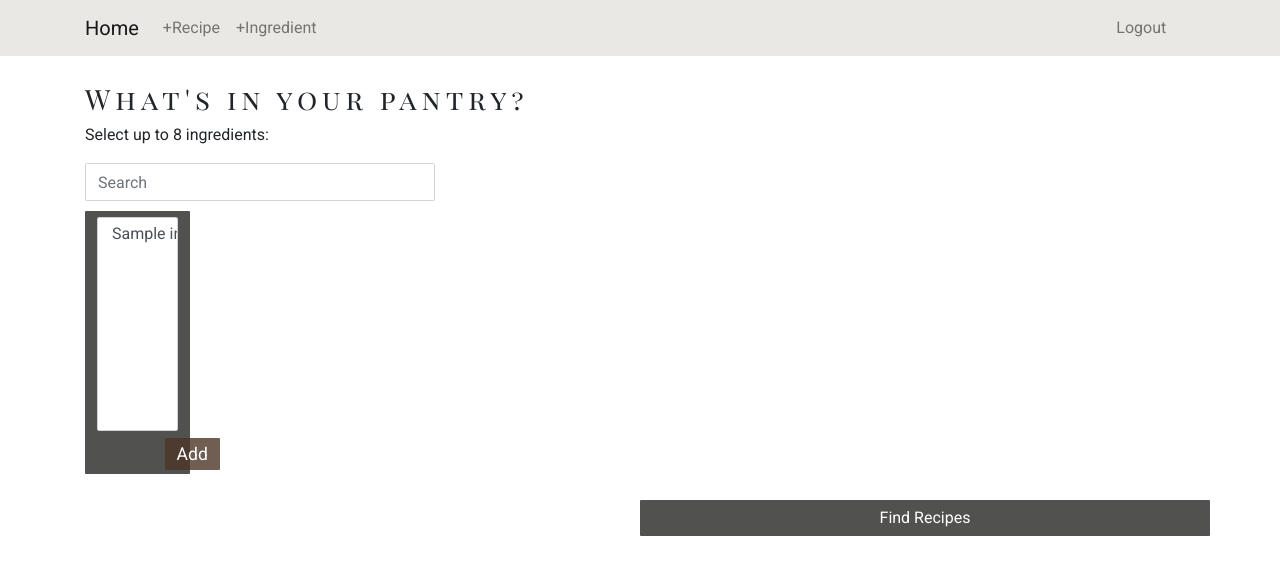
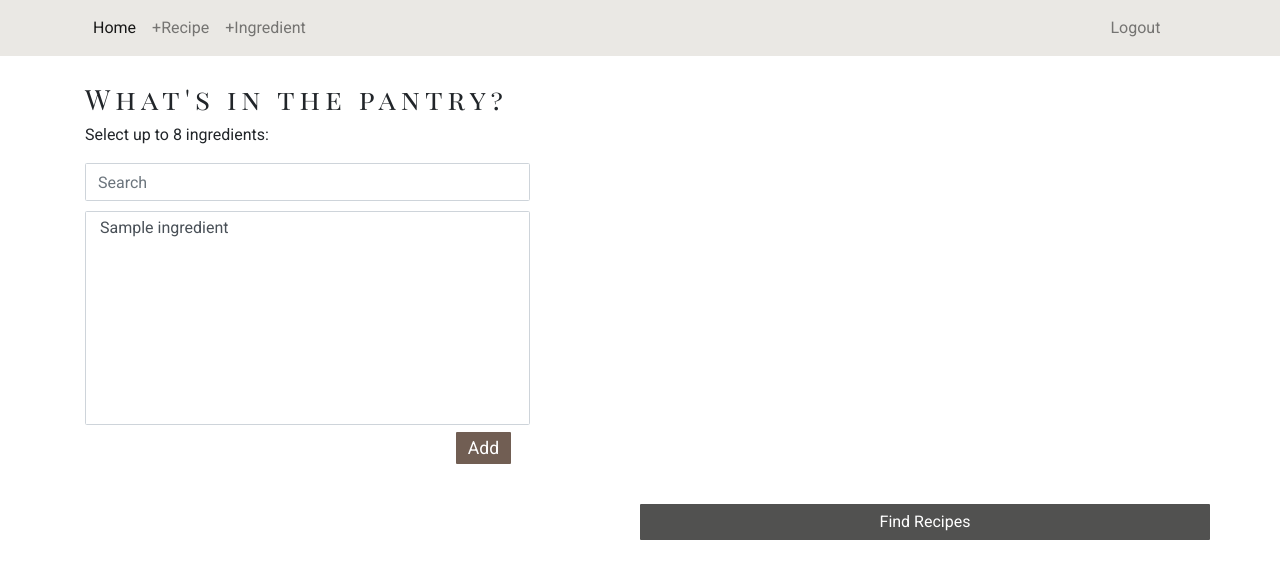
Before and after one commit to kirstenmay/meal_planning, a Django app: template apps/ingredients/templates/Ingredients/find_recipe.html in a window 1280 px wide. Shown: the top 579 px of the page. Run offline with Django 3.2, Linux system fonts and the light colour scheme; the template is opened without the code that fills it: most values are stand-ins (such as "Sample title", 1, 10 or a date in 2020); some libraries are stand-ins or nearby versions.

Commit message:
getting to same version as Kirsten

```diff
--- a/apps/ingredients/static/ingredients/css/style.css
+++ b/apps/ingredients/static/ingredients/css/style.css
@@ -5,12 +5,8 @@ h3 {
     margin-bottom: 0.5rem;
 }
 
-nav.navbar.navbar-expand-lg.navbar-light.bg-light {
-    background-color: rgb(184, 178, 166, 0.3);
-}
-
 #add_button {
-    width: 20%;
+    width: 25%;
     background-color: rgb(78,54,41, 0.8);
     color: white;
     border-radius: 1px;
@@ -42,11 +38,8 @@ nav.navbar.navbar-expand-lg.navbar-light.bg-light {
 }
 
 #add_ingredient {
-    width: 30%;
-    background-color:  rgb(38,38,37, 0.8);
     color: white;
     border-radius: 1px;
     font-size: 1.1rem;
-    padding: 0.375rem 0.75rem;
     border: none;
 }
--- a/apps/ingredients/templates/Ingredients/find_recipe.html
+++ b/apps/ingredients/templates/Ingredients/find_recipe.html
@@ -61,12 +61,12 @@
 <body>
     <nav class="navbar navbar-expand-lg navbar-light bg-light">
         <div class="container">
-            <a class="navbar-brand" href="/user_profile">Home</a>
             <button class="navbar-toggler" type="button" data-toggle="collapse" data-target="#navbarNav" aria-controls="navbarNav" aria-expanded="false" aria-label="Toggle navigation">
                       <span class="navbar-toggler-icon"></span>
                     </button>
             <div class="collapse navbar-collapse" id="navbarNav">
                 <ul class="navbar-nav col-11">
+                    <li class="nav-item active"><a class="nav-link" href="/user_profile">Home</a></li>
                     <li class="nav-item"><a class="nav-link" href="/recipes/new_recipe">+Recipe</a></li>
                     <li class="nav-item"><a class="nav-link" href="/ingredients/">+Ingredient</a></li>
                 </ul>
@@ -76,7 +76,7 @@
             </div>
         </nav>
         <div class="container" style="margin-top: 2%">
-            <h3>What's in your pantry?</h3>
+            <h3>What's in the pantry?</h3>
             <p>Select up to 8 ingredients:</p>
             <div class="row">
                 <div class="col">
@@ -85,7 +85,7 @@
                     <form action="/ingredients/search_recipe" id="rec_form" method="POST">
                         {% csrf_token %}
                         <div class="row">
-                            <div class="col-sm-4">
+                            <div class="col-sm-5">
                                 <div class="form-group">
                                     <!-- SEARCH BAR -->
                                     <div class="row">
@@ -95,7 +95,7 @@
                                     </div>
                                     <!-- MULTI_SELECT BOX -->
                                     <!-- Dont move anything out of this div -->
-                                    <div id="add_ingredient">
+                                    <div id="select_ingredient">
                                         <select multiple class="form-control" id="ingredients" name="ingredients[]" size="10">
                                     {% for i in all_ingredients %}
                                     <option value = "{{i.id}}" class = "ingredient">{{i.name}}</option>
@@ -112,6 +112,7 @@
                                 <ul id="ing_list"></ul>
                             </div>
                         </div>
+
                         <!-- SUBMIT BUTTON -->
                         <div class="row justify-content-end">
                             <input type="submit" class="btn" value="Find Recipes" id="display_recipes">
--- a/apps/login_reg/templates/login_reg/user_profile.html
+++ b/apps/login_reg/templates/login_reg/user_profile.html
@@ -51,7 +51,7 @@
                 <p>{{user.created_at|date:"M d, Y"}}</p>
                 <p class="underline">MY RECIPES</p>
                 {% for recipe in this_users_recipes %}
-                <a href="/recipes/view_recipe/{{recipe.id}}">{{recipe.name}}</a> {% endfor %}
+                <a href="/recipes/view_recipe/{{recipe.id}}" class="my_recipes">{{recipe.name}}</a> {% endfor %}
             </div>
 
             <!-- MAIN CONTENT -->
--- a/apps/recipes/templates/recipes/new_recipe.html
+++ b/apps/recipes/templates/recipes/new_recipe.html
@@ -21,12 +21,12 @@
 <body>
     <nav class="navbar navbar-expand-lg navbar-light bg-light">
         <div class="container">
-            <a class="navbar-brand" href="/user_profile">Home</a>
             <button class="navbar-toggler" type="button" data-toggle="collapse" data-target="#navbarNav" aria-controls="navbarNav" aria-expanded="false" aria-label="Toggle navigation">
               <span class="navbar-toggler-icon"></span>
             </button>
             <div class="collapse navbar-collapse" id="navbarNav">
                 <ul class="navbar-nav col-11">
+                    <li class="nav-item active"><a class="nav-link" href="/user_profile">Home</a></li>
                     <li class="nav-item"><a class="nav-link" href="/ingredients">+Ingredient</a></li>
                     <li class="nav-item"><a class="nav-link" href="/ingredients/find_recipe">Find a Meal</a></li>
                 </ul>
```
Also changed, not shown: apps/recipes/templates/recipes/view_recipe.html (+4 -4 lines).
